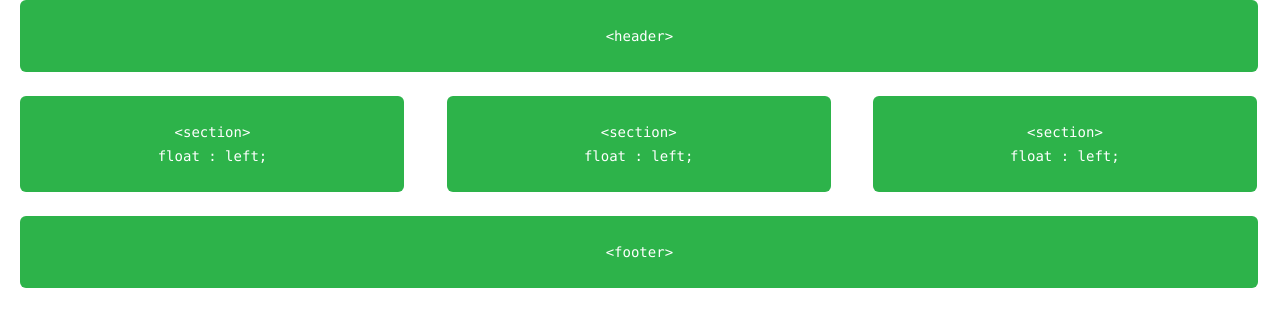
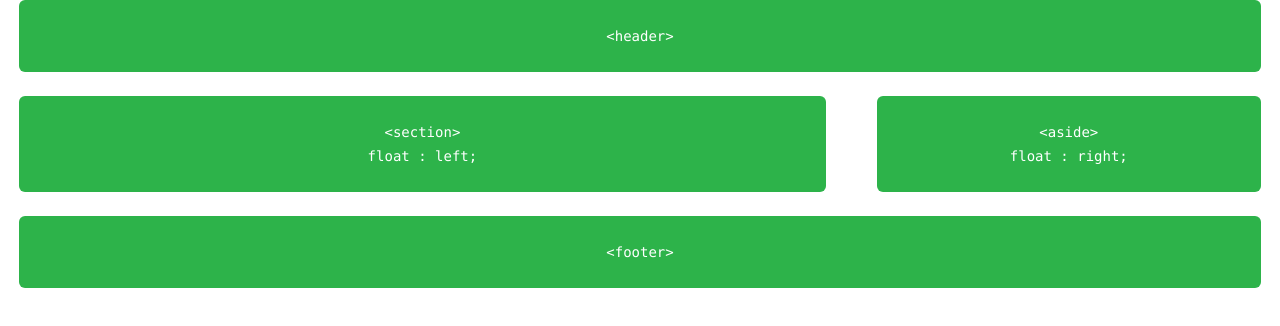
Before and after one commit to MohanKumarYum/learn.shayhowe.com, a plain HTML site: page Lesson 5 - Positioning Content/Floats.html in a window 1280 px wide. Drawn offline with Linux system fonts and the light colour scheme.

Commit message:
Return to 2 Column Section & Aside from 3 Column Section element layout.

```diff
--- a/Lesson 5 - Positioning Content/Floats.html
+++ b/Lesson 5 - Positioning Content/Floats.html
@@ -18,7 +18,7 @@
         </br> float : left;
     </code>
     </section>
-    <section>
+    <!-- <section>
         <code>&lt;section&gt;
         </br> float : left;
     </code>
@@ -27,12 +27,12 @@
         <code>&lt;section&gt;
         </br> float : left;
     </code>
-    </section>
-    <!-- <aside>
+    </section> -->
+    <aside>
         <code>&lt;aside&gt;
         </br> float : right;
         </code>
-    </aside> -->
+    </aside>
 
     <footer>
         <code>&lt;footer&gt;</code>
--- a/Lesson 5 - Positioning Content/assets/stylesheets/main.css
+++ b/Lesson 5 - Positioning Content/assets/stylesheets/main.css
@@ -126,12 +126,12 @@ header,
 section,
 aside,
 footer {
-	margin: 0 1.7% 24px 1.6%;
+	margin: 0 1.5% 24px 1.5%;
 }
 
 section {
 	float: left;
-	width: 30%
+	width: 63%
 }
 
 aside {
```
